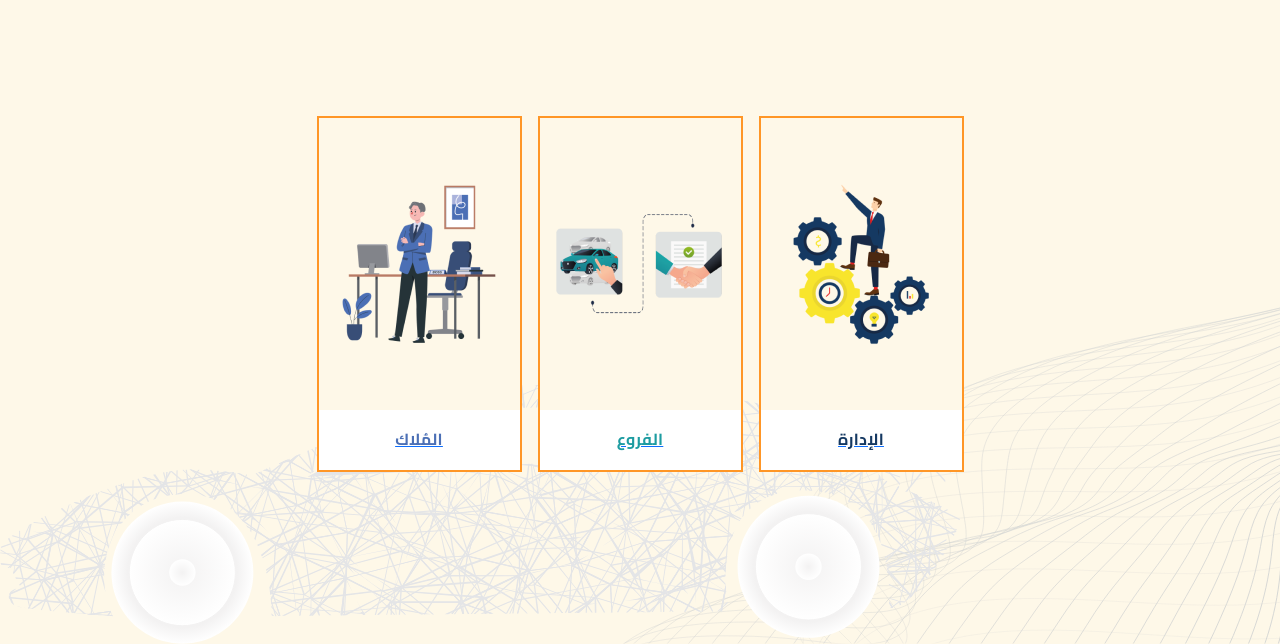
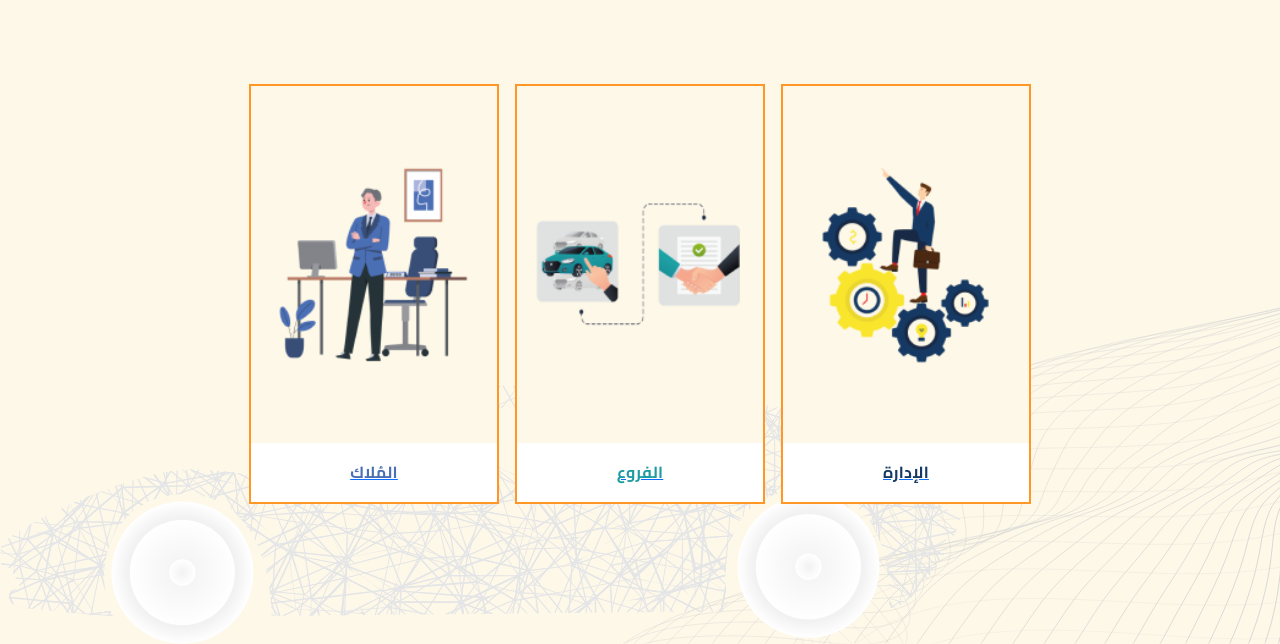
Before and after one commit to AyatT12/test-page, a plain HTML site: page index.html in a window 1280 px wide. Shown: the part 156-800 px from the top of the page. Drawn offline with nearby package versions, Linux system fonts and the light colour scheme.

Commit message:
Add files via upload

```diff
--- a/css/systems.css
+++ b/css/systems.css
@@ -74,10 +74,6 @@ textarea {
 /*//////////////////////////////////////////////////////////////////
 [ login ]*/
 
-.limiter {
-  width: 100%;
-  margin: 0 auto;
-}
 
 /* ////////////////////////////////// */
 nav {
@@ -271,3 +267,8 @@ footer {
   }
 
 }
+@media (min-width: 1200px) {
+  .system-card {
+    min-width: 250px;
+  }
+}
```
